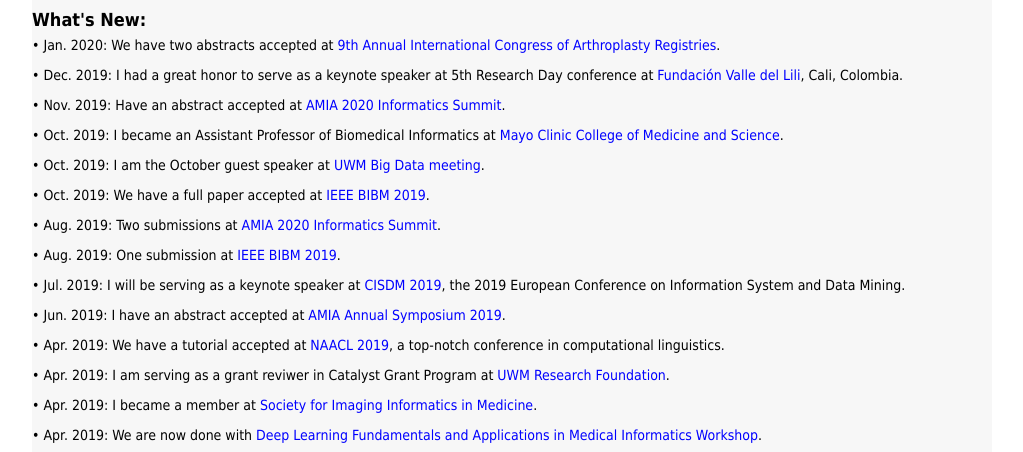
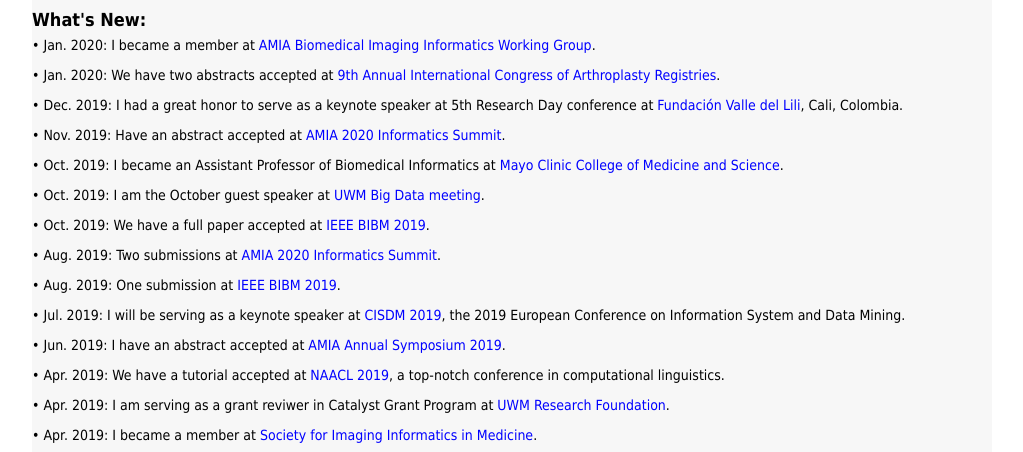
Before and after one commit to opentja/aptafti.github.io, a plain HTML site: page index.html in a window 1280 px wide. Shown: the part 648-1100 px from the top of the page, without its empty margins (128-1151 px from the left). Drawn offline with Linux system fonts and the light colour scheme.

Commit message:
Update index.html

```diff
--- a/index.html
+++ b/index.html
@@ -145,7 +145,10 @@
 
         <h2> What's New:</h2>
 
-                <P style="text-align:justify;font-size:14px">  &#149; Jan. 2020: We have two abstracts accepted at <span style="color: #0000ff"><a href="https://isar2020.aoa.org.au/" target="_blank"><span style="color:#0000ff;">9th Annual International Congress of Arthroplasty Registries</span></a></span>. </p>
+
+		<P style="text-align:justify;font-size:14px">  &#149; Jan. 2020: I became a member at <span style="color: #0000ff"><a href="https://www.amia.org/programs/working-groups/biomedical-imaging-informatics" target="_blank"><span style="color:#0000ff;">AMIA Biomedical Imaging Informatics Working Group</span></a></span>. </p>
+
+		<P style="text-align:justify;font-size:14px">  &#149; Jan. 2020: We have two abstracts accepted at <span style="color: #0000ff"><a href="https://isar2020.aoa.org.au/" target="_blank"><span style="color:#0000ff;">9th Annual International Congress of Arthroplasty Registries</span></a></span>. </p>
 
 		<P style="text-align:justify;font-size:14px">  &#149; Dec. 2019: I had a great honor to serve as a keynote speaker at 5th Research Day conference at <span style="color: #0000ff"><a href="https://valledellili.org/en/" target="_blank"><span style="color:#0000ff;">Fundación Valle del Lili</span></a></span>, Cali, Colombia. </p>
 
```
